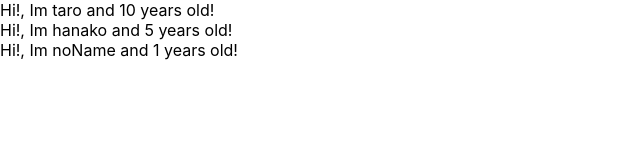
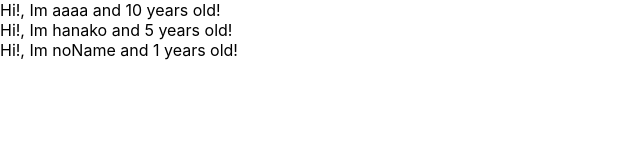
Before and after one commit to taiiichi3264/udemy-react-redux, a React (Create React App) app: page / in a window 1280 px wide. Shown: the top 160 px of the page, without its empty margins (0-640 px from the left). Built offline with nearby package versions, Linux system fonts and the light colour scheme.

Commit message:
learn prop-types

```diff
--- a/src/App.js
+++ b/src/App.js
@@ -1,10 +1,11 @@
 import React from "react";
+import PropTypes from "prop-types";
 
 const App = () => {
   const profiles = [
-    { name: "taro", age: 10 },
+    { name: "aaaa", age: 10 },
     { name: "hanako", age: 5 },
-    { name: "noName" },
+    { name: "noName", age: 1 },
   ];
   return (
     <div>
@@ -25,6 +26,9 @@ const User = (props) => {
   );
 };
 
-User.defaultProps = { age: 1 };
+User.propTypes = {
+  name: PropTypes.string,
+  age: PropTypes.number.isRequired,
+};
 
 export default App;
```
